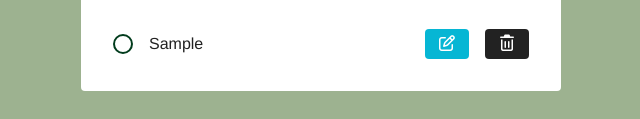
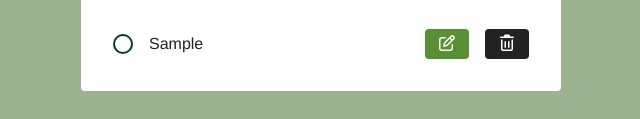
Before and after one commit to nzeespec/groceryjquery, a plain HTML site: page index.html in a window 1280 px wide. Both pictures are taken after typing "Sample" into the empty fields and a click on the button "Add Item". Shown: the part 245-364 px from the top of the page, without its empty margins (319-959 px from the left). Drawn offline with nearby package versions, Linux system fonts and the light colour scheme.

Commit message:
color check

```diff
--- a/css/single-item.css
+++ b/css/single-item.css
@@ -38,7 +38,7 @@
 .single-item .btn {
   cursor: pointer;
   color: #fff;
-  background: #06b6d4;
+  background: #568f30fb;
   border: transparent;
   border-radius: 0.25rem;
   padding: 0.375rem 0.75rem;
```
